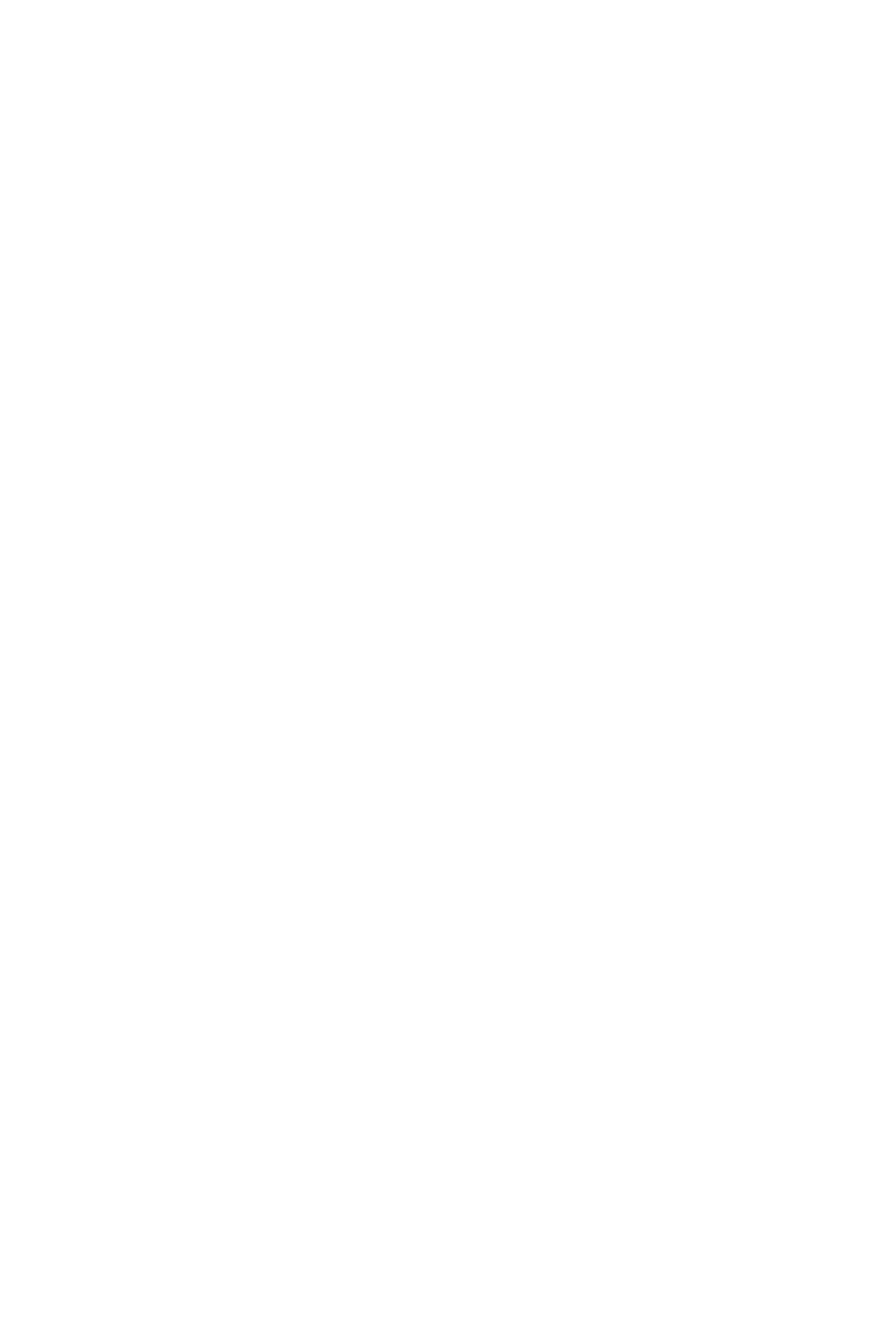
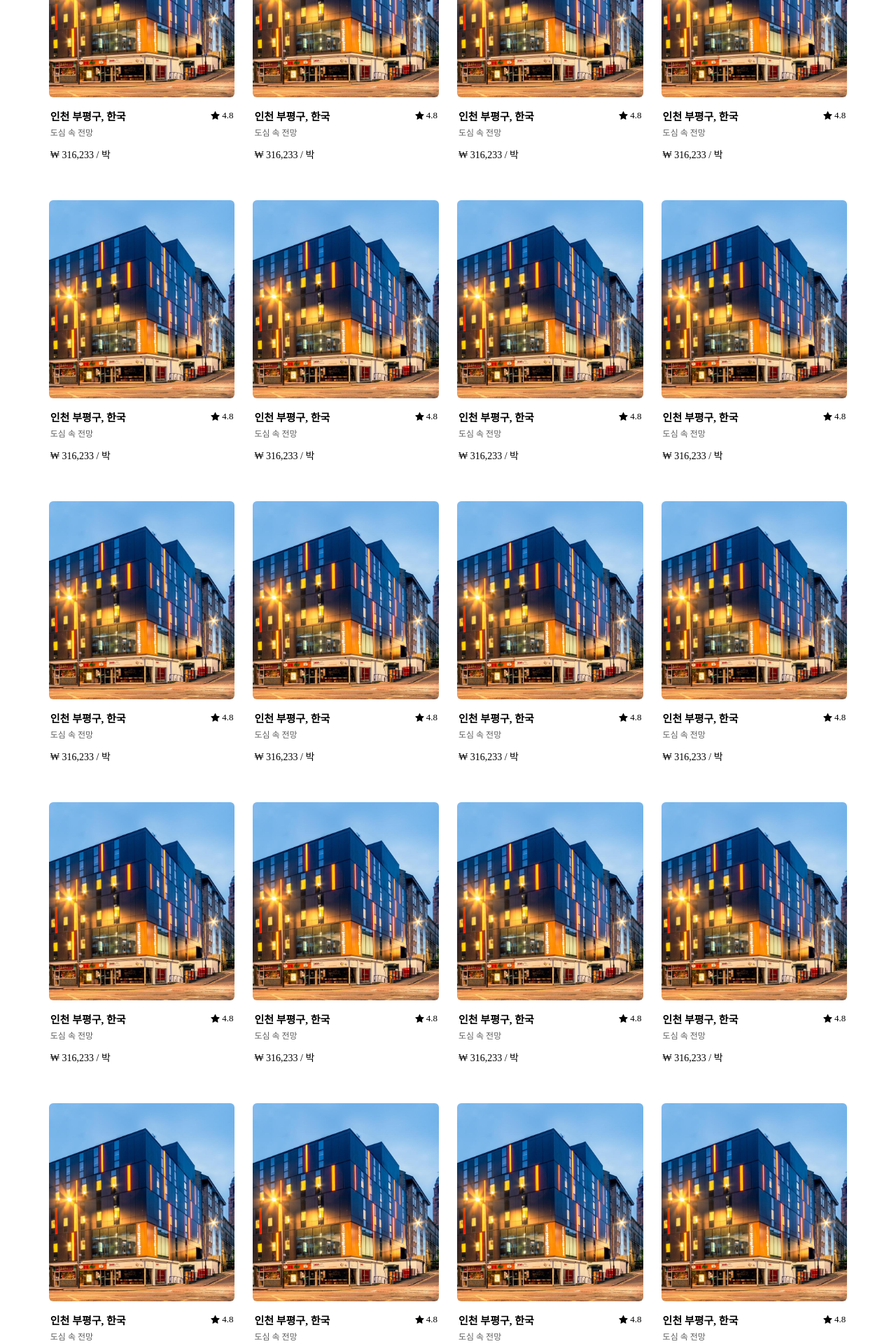
Before and after one commit to tjdrkr2580/airbnb-clone, a React (Create React App) app: page / in a window 1280 px wide. Shown: the part 160-2080 px from the top of the page at 70% size. Before the commit the page ends 800 px from the top, so only its background shows below. Built offline with nearby package versions, Linux system fonts and the light colour scheme; a web font is replaced by a local one.

Commit message:
feat : transition

```diff
--- a/src/pages/Home.jsx
+++ b/src/pages/Home.jsx
@@ -1,7 +1,47 @@
+import HotelElement from "element/HotelElement";
 import React from "react";
+import styled from "styled-components";
+import { HotelGridLayoutStyle } from "utils/style/mixins";
+
+const HomeWrapper = styled.section`
+  display: flex;
+  flex-direction: column;
+  gap: 1rem;
+`;
+
+const HotelGridWrapper = styled.ul`
+  ${HotelGridLayoutStyle}
+`;
 
 const Home = () => {
-  return <div className="App"></div>;
+  return (
+    <HomeWrapper>
+      <HotelGridWrapper>
+        <HotelElement />
+        <HotelElement />
+        <HotelElement />
+        <HotelElement />
+        <HotelElement />
+        <HotelElement />
+        <HotelElement />
+        <HotelElement />
+        <HotelElement />
+        <HotelElement />
+        <HotelElement />
+        <HotelElement />
+        <HotelElement />
+        <HotelElement />
+        <HotelElement />
+        <HotelElement />
+        <HotelElement />
+        <HotelElement />
+        <HotelElement />
+        <HotelElement />
+        <HotelElement />
+        <HotelElement />
+      </HotelGridWrapper>
+    </HomeWrapper>
+  );
 };
 
 export default Home;
--- a/src/utils/style/mixins.js
+++ b/src/utils/style/mixins.js
@@ -46,15 +46,17 @@ export const HotelGridLayoutStyle = css`
   @media (max-width: 550px) {
     grid-template-columns: 1fr;
   }
+  transition: 0.2s filter;
 `;
 
 export const HotelElementWrapperStyle = css`
-  padding: 0.3rem;
+  padding: 0.8rem;
   display: flex;
   flex-direction: column;
   max-width: 40rem;
   height: 42rem;
   cursor: pointer;
+  ${boxBorderRadius}
 
   @media (min-width: 1630px) {
     width: 18.5vw;
@@ -84,6 +86,11 @@ export const HotelElementWrapperStyle = css`
     ${boxBorderRadius}
     width: 100%;
     height: 70%;
+  }
+  background-color: white;
+  transition: 0.3s filter;
+  &:hover {
+    filter: brightness(85%);
   }
 `;
 
```
